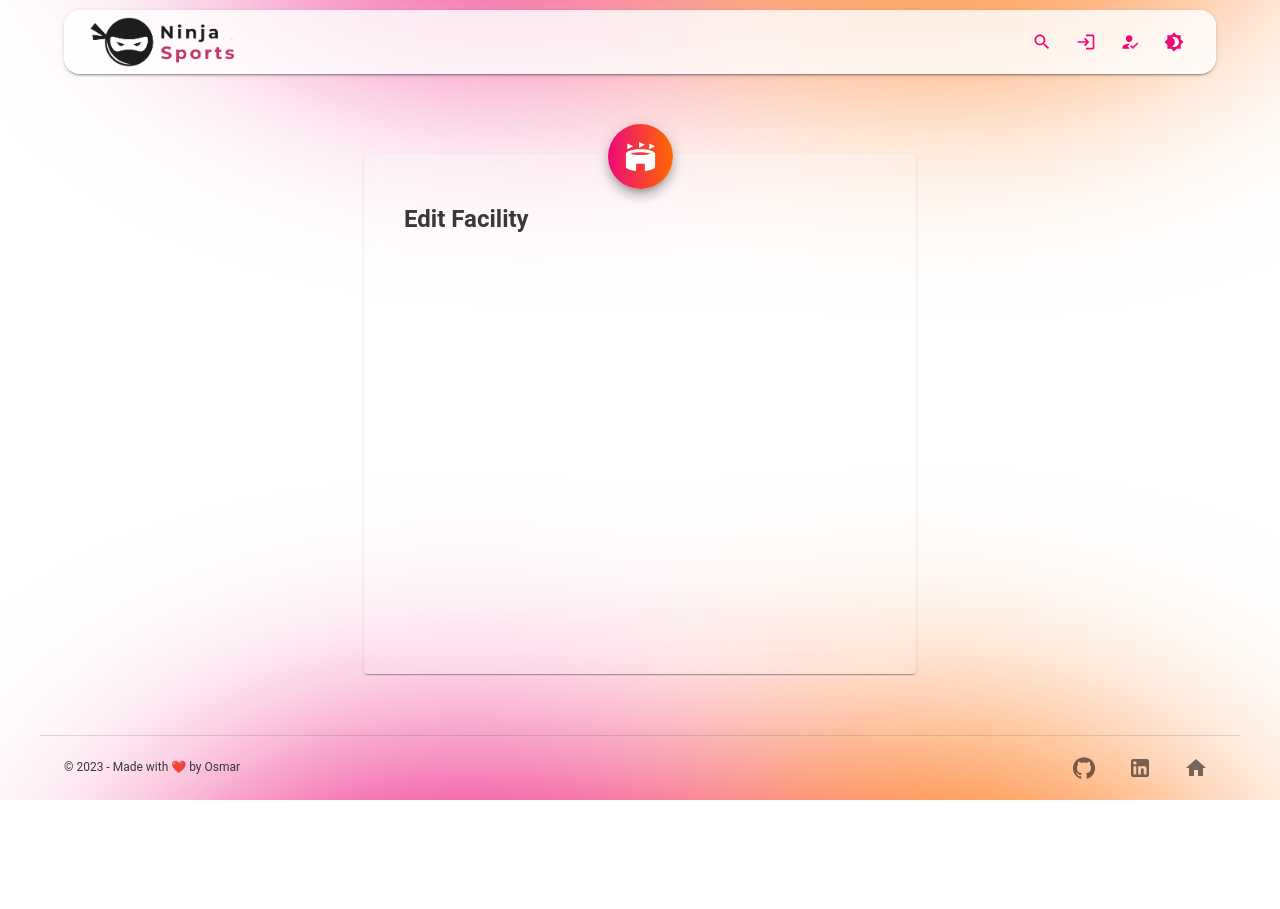
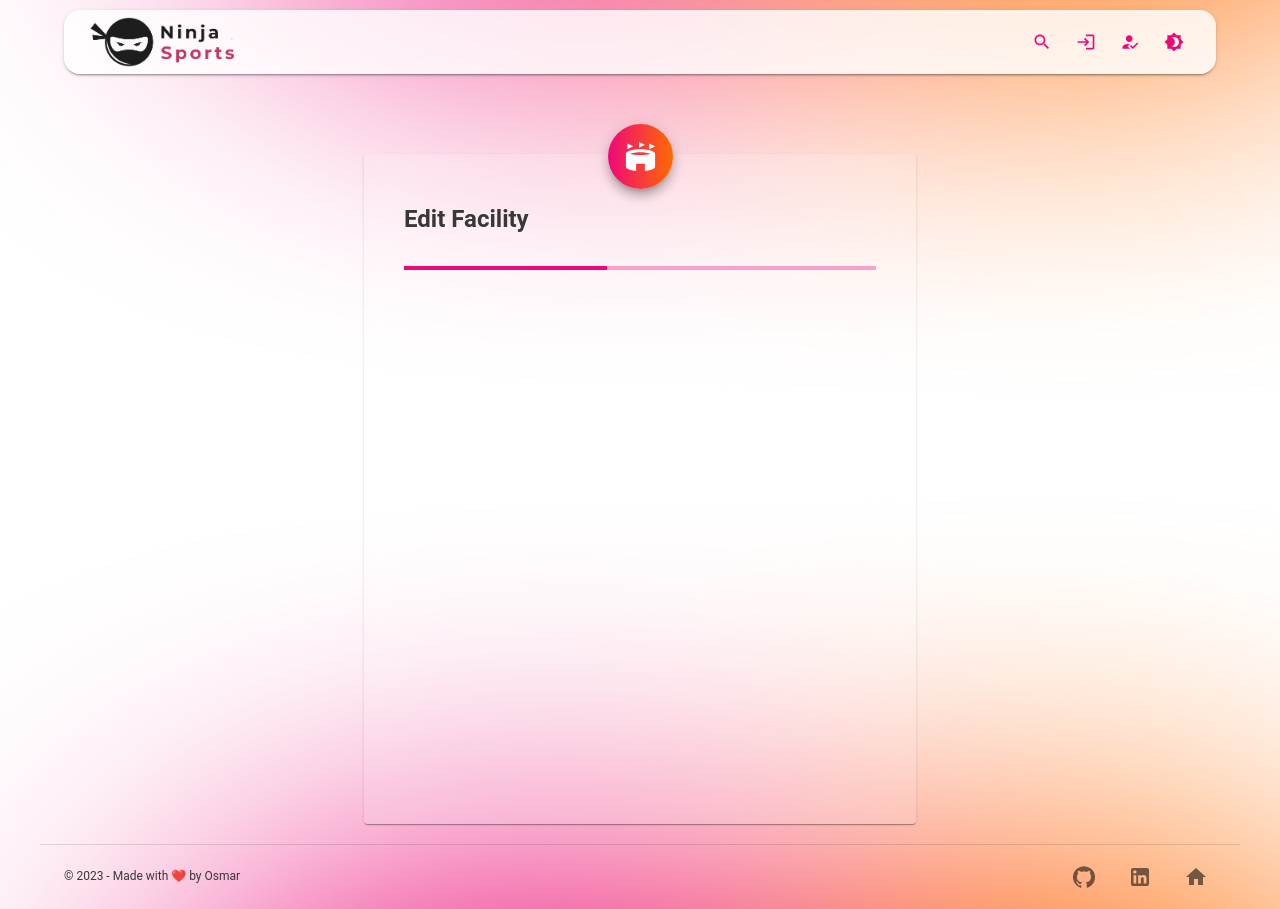
Before and after one commit to osmfaria/sport-facility-scheduler-frontend, a Next.js app: page /dashboard/facilitymanager/1 in a window 1280 px wide. Before the commit the page ends 800 px from the top, so only its background shows below. Built offline with nearby package versions, Linux system fonts and the light colour scheme; no server answers.

Commit message:
fix: image path landing page

```diff
--- a/src/components/Footer/index.tsx
+++ b/src/components/Footer/index.tsx
@@ -10,7 +10,7 @@ import {
 import { Container } from '@mui/system'
 import Link from 'next/link'
 import { ReactElement } from 'react'
-import { sxContainer, sxTypography } from './styles'
+import { sxContainer, sxToolbar, sxTypography } from './styles'
 
 const Footer = (): ReactElement => {
   const currentYear = new Date().getFullYear()
@@ -19,7 +19,7 @@ const Footer = (): ReactElement => {
   return (
     <Container maxWidth='lg' sx={sxContainer} disableGutters>
       <Divider />
-      <Toolbar>
+      <Toolbar sx={sxToolbar}>
         <Typography variant='caption' component='div' sx={sxTypography}>
           &#xa9; {currentYear} - Made with ❤️ by Osmar
         </Typography>
--- a/src/components/Footer/styles.ts
+++ b/src/components/Footer/styles.ts
@@ -1,5 +1,5 @@
 import { SxProps } from '@mui/material'
 
 export const sxContainer: SxProps = { marginTop: '20px' }
-
+export const sxToolbar: SxProps = { minHeight: '64px' }
 export const sxTypography: SxProps = { flexGrow: '1' }
--- a/src/components/Header/styles.ts
+++ b/src/components/Header/styles.ts
@@ -4,6 +4,7 @@ export const sxAppBar: SxProps = {
   marginTop: '10px',
   background: 'transparent',
   boxShadow: 'none',
+  zIndex: 5,
 }
 
 export const sxToolbar: SxProps = {
--- a/src/components/Loading/index.tsx
+++ b/src/components/Loading/index.tsx
@@ -20,18 +20,6 @@ const Loading = () => {
     }
   }, [])
 
-  useEffect(() => {
-    if (loading) {
-      document.body.style.overflow = 'hidden'
-    } else {
-      document.body.style.overflow = 'auto'
-    }
-
-    return () => {
-      document.body.style.overflow = 'auto'
-    }
-  }, [loading])
-
   return loading ? (
     <Box sx={sxBox}>
       <CircularProgress />
--- a/src/components/Loading/styles.ts
+++ b/src/components/Loading/styles.ts
@@ -1,7 +1,7 @@
 import { SxProps } from '@mui/material'
 
 export const sxBox: SxProps = {
-  position: 'absolute',
+  position: 'fixed',
   height: '100%',
   width: '100%',
   zIndex: 10,
--- a/src/components/Sections/SectionOne/index.tsx
+++ b/src/components/Sections/SectionOne/index.tsx
@@ -120,8 +120,8 @@ function SectionOne() {
                   mb='12px'
                 >
                   <Image
-                    src='/sectionIcons/register.webp'
-                    alt='user'
+                    src='/sectionIcons/rocket.webp'
+                    alt='user icon'
                     height={100}
                     width={100}
                   />
--- a/src/pages/dashboard/facilitymanager/[facilityId].tsx
+++ b/src/pages/dashboard/facilitymanager/[facilityId].tsx
@@ -1,5 +1,11 @@
-import { Container, Box, Avatar, Typography } from '@mui/material'
-import React, { ReactElement, useEffect } from 'react'
+import {
+  Container,
+  Box,
+  Avatar,
+  Typography,
+  LinearProgress,
+} from '@mui/material'
+import React, { ReactElement, useEffect, useState } from 'react'
 import { sxAvatar, sxBox, sxContainer } from '@/styles/register.styles'
 import { Stadium } from '@mui/icons-material'
 import { useFacility } from 'providers/FacilityProvider'
@@ -11,7 +17,7 @@ import Head from 'next/head'
 function NewFacility(): ReactElement {
   const router = useRouter()
   const { facilityId } = router.query
-  const { getFacility, facility } = useFacility()
+  const { getFacility, facility, isLoadingFacility } = useFacility()
   const { data: session } = useSession()
 
   useEffect(() => {
@@ -35,7 +41,13 @@ function NewFacility(): ReactElement {
           <Typography variant='h2' mb={4} fontSize={'24px'}>
             Edit Facility
           </Typography>
-          {facility && <FacilityForm facility={facility} />}
+          {!isLoadingFacility && facility ? (
+            <FacilityForm facility={facility} />
+          ) : (
+            <Box>
+              <LinearProgress />
+            </Box>
+          )}
         </Box>
       </Container>
     </>
--- a/src/styles/register.styles.ts
+++ b/src/styles/register.styles.ts
@@ -10,7 +10,7 @@ export const sxBox: SxProps = {
   padding: { xs: '10px 10px 20px', md: '20px 40px 50px' },
   background: 'rgba(255, 255, 255, 0.1)',
   backdropFilter: 'blur(20px)',
-  minHeight: '520px',
+  minHeight: '670px',
 }
 
 export const sxAvatar = (theme: Theme) => ({
```
Also changed, not shown: public/sectionIcons/register.webp (deleted), public/sectionIcons/rocket.webp (added).
